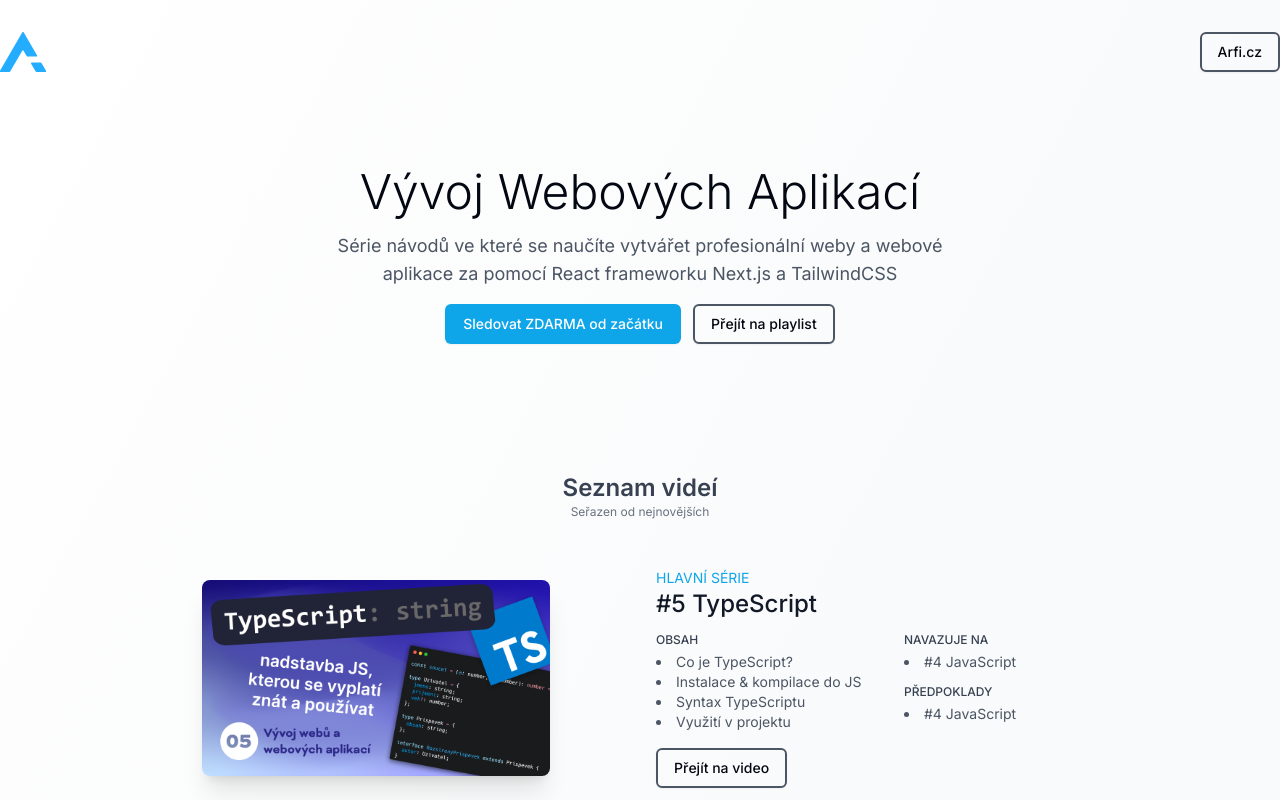
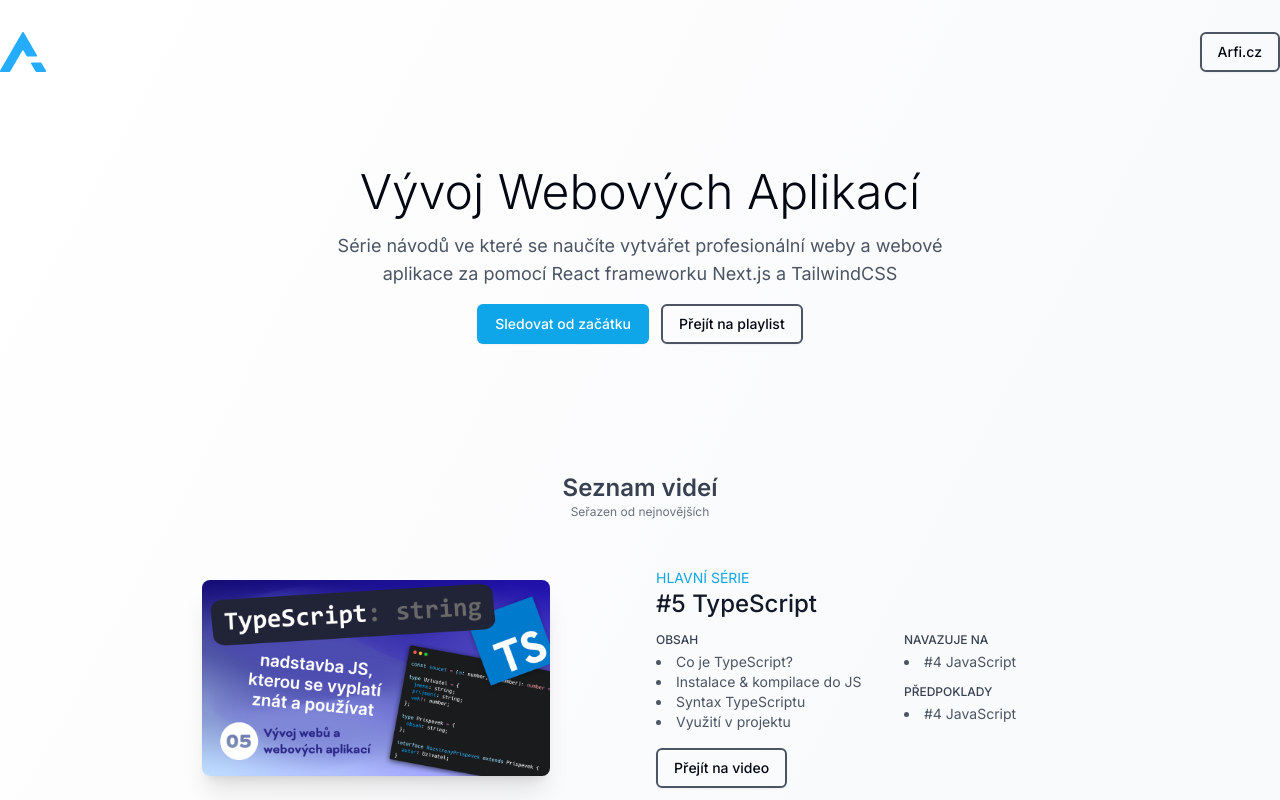
Before and after one commit to hynekfisera/vwa, a Next.js app: page / in a window 1280 px wide. Shown: the top 800 px of the page. Built offline with nearby package versions, Linux system fonts and the light colour scheme.

Commit message:
Change button label

```diff
--- a/app/page.tsx
+++ b/app/page.tsx
@@ -16,7 +16,7 @@
         <p className="sm:text-lg text-gray-600 max-w-screen-sm text-center">Série návodů ve které se naučíte vytvářet profesionální weby a webové aplikace za pomocí React frameworku Next.js a TailwindCSS</p>
         <div className="flex flex-wrap justify-center gap-3">
           <Link href="https://www.youtube.com/watch?v=uYpxsQ9LXtU&list=PLKkDvxLpWDX26YIMc-2sjlO4a5U8t9C3h" className="btn btn-primary">
-            Sledovat ZDARMA od začátku
+            Sledovat od začátku
           </Link>
           <Link href="https://www.youtube.com/playlist?list=PLKkDvxLpWDX26YIMc-2sjlO4a5U8t9C3h" className="btn btn-outline">
             Přejít na playlist
```
